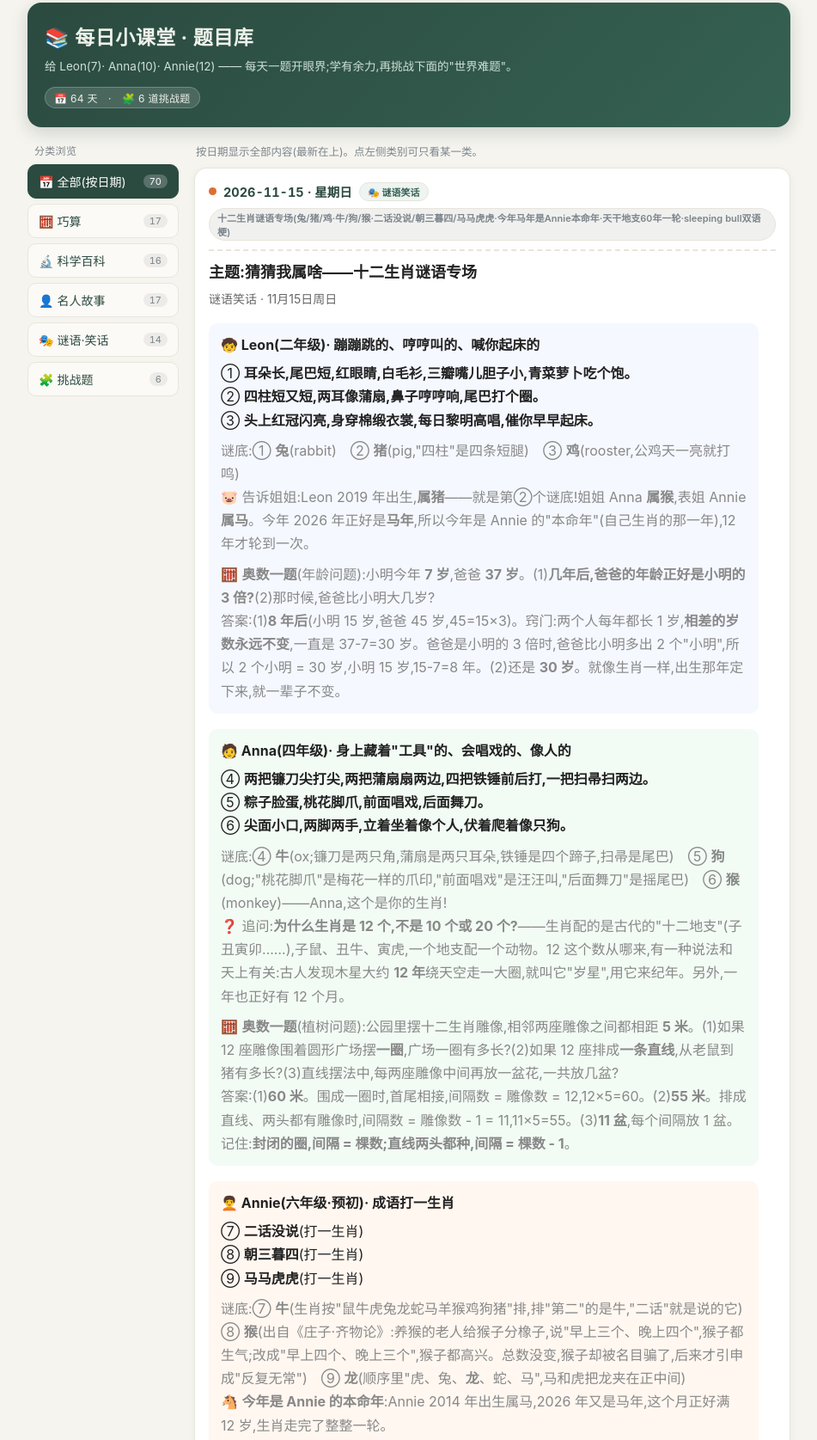
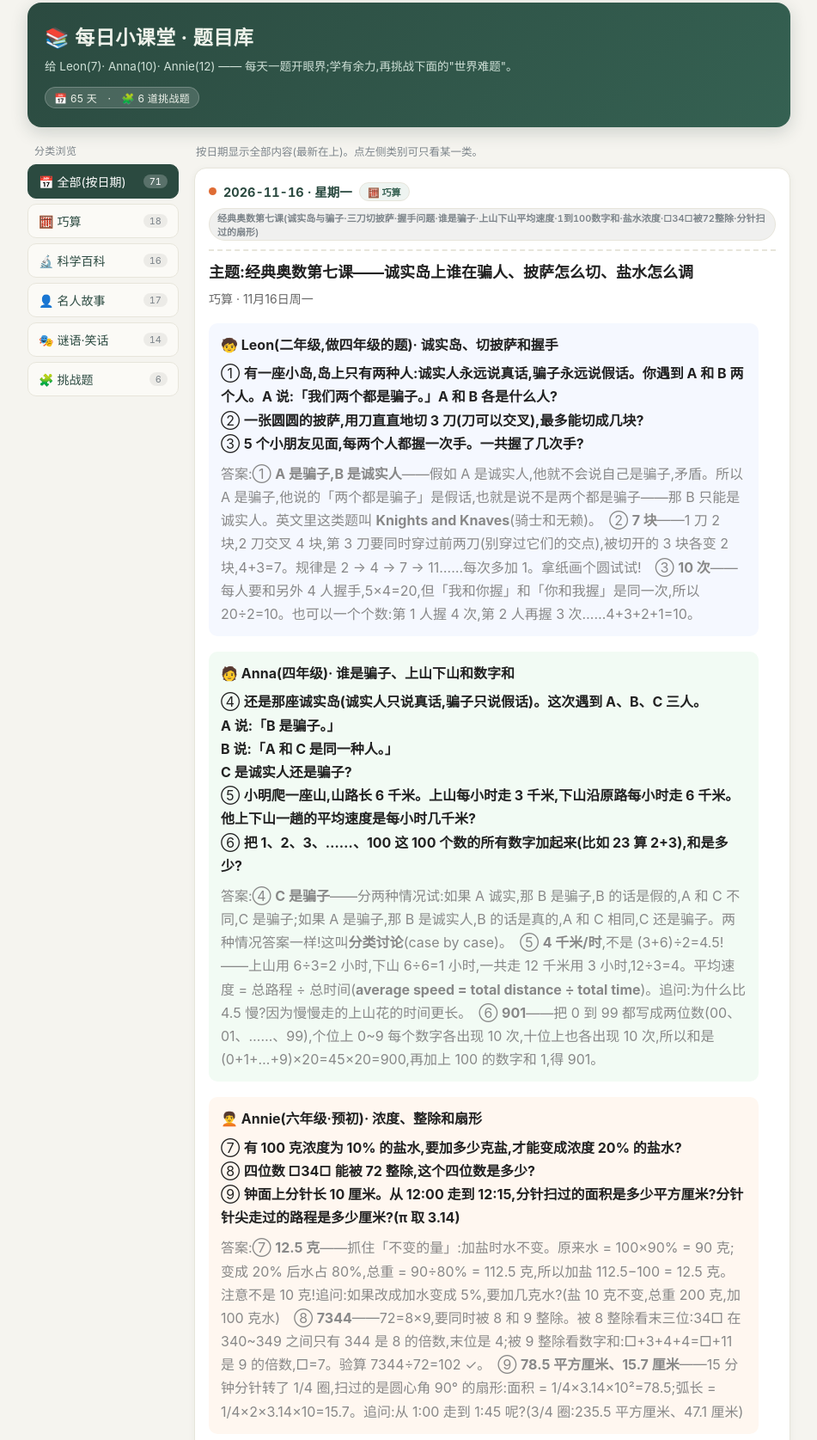
Before and after one commit to angran/daily-lesson, a plain HTML site: page index.html in a window 1280 px wide. Shown: the part 15-1690 px from the top of the page at 86% size, without its empty margins (164-1115 px from the left). Drawn offline with Linux system fonts and the light colour scheme.

Commit message:
Update 2026-11-16：index.html

```diff
--- a/index.html
+++ b/index.html
@@ -53,7 +53,30 @@ a:focus-visible,button:focus-visible{outline:2px solid var(--accent);outline-off
   .side button{width:auto;flex:1 1 auto}
 }
 @media (prefers-reduced-motion:reduce){html{scroll-behavior:auto}}
-</style></head><body><div class="wrap"><div class="masthead"><h1>📚 每日小课堂 · 题目库</h1><p>给 Leon(7)· Anna(10)· Annie(12) —— 每天一题开眼界;学有余力,再挑战下面的"世界难题"。</p><span class="count">📅 64 天　·　🧩 6 道挑战题</span></div><div class="layout"><aside class="side"><div class="sTitle">分类浏览</div><button class="on" data-filter="all">📅 全部(按日期)<span class="n">70</span></button><button data-filter="巧算">🧮 巧算<span class="n">17</span></button><button data-filter="科学百科">🔬 科学百科<span class="n">16</span></button><button data-filter="名人故事">👤 名人故事<span class="n">17</span></button><button data-filter="谜语笑话">🎭 谜语·笑话<span class="n">14</span></button><button data-filter="挑战题">🧩 挑战题<span class="n">6</span></button></aside><main class="main"><div class="viewhint" id="viewhint">按日期显示全部内容(最新在上)。点左侧类别可只看某一类。</div><div class="card" data-cat="谜语笑话"><div class="chead"><span class="dot"></span><span>2026-11-15 · 星期日</span><span class="tag">🎭 谜语笑话</span><span class="tag note">十二生肖谜语专场(兔/猪/鸡·牛/狗/猴·二话没说/朝三暮四/马马虎虎·今年马年是Annie本命年·天干地支60年一轮·sleeping bull双语梗)</span></div><div style="font-family:-apple-system,'PingFang SC','Microsoft YaHei',sans-serif;font-size:16px;line-height:1.7;color:#222;max-width:640px">
+</style></head><body><div class="wrap"><div class="masthead"><h1>📚 每日小课堂 · 题目库</h1><p>给 Leon(7)· Anna(10)· Annie(12) —— 每天一题开眼界;学有余力,再挑战下面的"世界难题"。</p><span class="count">📅 65 天　·　🧩 6 道挑战题</span></div><div class="layout"><aside class="side"><div class="sTitle">分类浏览</div><button class="on" data-filter="all">📅 全部(按日期)<span class="n">71</span></button><button data-filter="巧算">🧮 巧算<span class="n">18</span></button><button data-filter="科学百科">🔬 科学百科<span class="n">16</span></button><button data-filter="名人故事">👤 名人故事<span class="n">17</span></button><button data-filter="谜语笑话">🎭 谜语·笑话<span class="n">14</span></button><button data-filter="挑战题">🧩 挑战题<span class="n">6</span></button></aside><main class="main"><div class="viewhint" id="viewhint">按日期显示全部内容(最新在上)。点左侧类别可只看某一类。</div><div class="card" data-cat="巧算"><div class="chead"><span class="dot"></span><span>2026-11-16 · 星期一</span><span class="tag">🧮 巧算</span><span class="tag note">经典奥数第七课(诚实岛与骗子·三刀切披萨·握手问题·谁是骗子·上山下山平均速度·1到100数字和·盐水浓度·□34□被72整除·分针扫过的扇形)</span></div><div style="font-family:-apple-system,'PingFang SC','Microsoft YaHei',sans-serif;font-size:16px;line-height:1.7;color:#222;max-width:640px">
+<p style="font-size:18px;font-weight:700;margin:0 0 4px">主题:经典奥数第七课——诚实岛上谁在骗人、披萨怎么切、盐水怎么调</p>
+<p style="margin:0 0 16px;color:#666;font-size:14px">巧算 · 11月16日周一</p>
+
+<div style="margin:0 0 18px;padding:12px 14px;background:#f5f8ff;border-radius:10px">
+<p style="margin:0 0 6px;font-weight:700">🧒 Leon(二年级,做四年级的题)· 诚实岛、切披萨和握手</p>
+<p style="margin:0 0 8px">① <b>有一座小岛,岛上只有两种人:诚实人永远说真话,骗子永远说假话。你遇到 A 和 B 两个人。A 说:「我们两个都是骗子。」A 和 B 各是什么人?</b><br>② <b>一张圆圆的披萨,用刀直直地切 3 刀(刀可以交叉),最多能切成几块?</b><br>③ <b>5 个小朋友见面,每两个人都握一次手。一共握了几次手?</b></p>
+<p style="margin:0;color:#888">答案:① <b>A 是骗子,B 是诚实人</b>——假如 A 是诚实人,他就不会说自己是骗子,矛盾。所以 A 是骗子,他说的「两个都是骗子」是假话,也就是说不是两个都是骗子——那 B 只能是诚实人。英文里这类题叫 <b>Knights and Knaves</b>(骑士和无赖)。　② <b>7 块</b>——1 刀 2 块,2 刀交叉 4 块,第 3 刀要同时穿过前两刀(别穿过它们的交点),被切开的 3 块各变 2 块,4+3=7。规律是 2 → 4 → 7 → 11……每次多加 1。拿纸画个圆试试!　③ <b>10 次</b>——每人要和另外 4 人握手,5×4=20,但「我和你握」和「你和我握」是同一次,所以 20÷2=10。也可以一个个数:第 1 人握 4 次,第 2 人再握 3 次……4+3+2+1=10。</p>
+</div>
+
+<div style="margin:0 0 18px;padding:12px 14px;background:#f2fbf4;border-radius:10px">
+<p style="margin:0 0 6px;font-weight:700">🧑 Anna(四年级)· 谁是骗子、上山下山和数字和</p>
+<p style="margin:0 0 8px">④ <b>还是那座诚实岛(诚实人只说真话,骗子只说假话)。这次遇到 A、B、C 三人。<br>A 说:「B 是骗子。」<br>B 说:「A 和 C 是同一种人。」<br>C 是诚实人还是骗子?</b><br>⑤ <b>小明爬一座山,山路长 6 千米。上山每小时走 3 千米,下山沿原路每小时走 6 千米。他上下山一趟的平均速度是每小时几千米?</b><br>⑥ <b>把 1、2、3、……、100 这 100 个数的所有数字加起来(比如 23 算 2+3),和是多少?</b></p>
+<p style="margin:0;color:#888">答案:④ <b>C 是骗子</b>——分两种情况试:如果 A 诚实,那 B 是骗子,B 的话是假的,A 和 C 不同,C 是骗子;如果 A 是骗子,那 B 是诚实人,B 的话是真的,A 和 C 相同,C 还是骗子。两种情况答案一样!这叫<b>分类讨论</b>(case by case)。　⑤ <b>4 千米/时</b>,不是 (3+6)÷2=4.5!——上山用 6÷3=2 小时,下山 6÷6=1 小时,一共走 12 千米用 3 小时,12÷3=4。平均速度 = 总路程 ÷ 总时间(<b>average speed = total distance ÷ total time</b>)。追问:为什么比 4.5 慢?因为慢慢走的上山花的时间更长。　⑥ <b>901</b>——把 0 到 99 都写成两位数(00、01、……、99),个位上 0~9 每个数字各出现 10 次,十位上也各出现 10 次,所以和是 (0+1+…+9)×20=45×20=900,再加上 100 的数字和 1,得 901。</p>
+</div>
+
+<div style="margin:0 0 18px;padding:12px 14px;background:#fff7f0;border-radius:10px">
+<p style="margin:0 0 6px;font-weight:700">🧑‍🦱 Annie(六年级·预初)· 浓度、整除和扇形</p>
+<p style="margin:0 0 8px">⑦ <b>有 100 克浓度为 10% 的盐水,要加多少克盐,才能变成浓度 20% 的盐水?</b><br>⑧ <b>四位数 □34□ 能被 72 整除,这个四位数是多少?</b><br>⑨ <b>钟面上分针长 10 厘米。从 12:00 走到 12:15,分针扫过的面积是多少平方厘米?分针针尖走过的路程是多少厘米?(π 取 3.14)</b></p>
+<p style="margin:0;color:#888">答案:⑦ <b>12.5 克</b>——抓住「不变的量」:加盐时水不变。原来水 = 100×90% = 90 克;变成 20% 后水占 80%,总重 = 90÷80% = 112.5 克,所以加盐 112.5−100 = 12.5 克。注意不是 10 克!追问:如果改成加水变成 5%,要加几克水?(盐 10 克不变,总重 200 克,加 100 克水)　⑧ <b>7344</b>——72=8×9,要同时被 8 和 9 整除。被 8 整除看末三位:34□ 在 340~349 之间只有 344 是 8 的倍数,末位是 4;被 9 整除看数字和:□+3+4+4=□+11 是 9 的倍数,□=7。验算 7344÷72=102 ✓。　⑨ <b>78.5 平方厘米、15.7 厘米</b>——15 分钟分针转了 1/4 圈,扫过的是圆心角 90° 的扇形:面积 = 1/4×3.14×10²=78.5;弧长 = 1/4×2×3.14×10=15.7。追问:从 1:00 走到 1:45 呢?(3/4 圈:235.5 平方厘米、47.1 厘米)</p>
+</div>
+
+<p style="margin:0;padding:12px 14px;background:#fdf6e3;border-radius:10px">😄 <b>全家段子</b>(经典英文图形笑话,至少 2005 年就印在书里)—— 问:What did the triangle say to the circle?(三角形对圆说了什么?)　答:<b>You're pointless!</b>(你真是 pointless!)<br>笑点:pointless 字面是「没有尖角」——三角形有 3 个尖角,圆一个都没有;可这个词平时的意思是「没意义、白费劲」。三角形是在嘲笑圆。</p>
+</div></div><div class="card" data-cat="谜语笑话"><div class="chead"><span class="dot"></span><span>2026-11-15 · 星期日</span><span class="tag">🎭 谜语笑话</span><span class="tag note">十二生肖谜语专场(兔/猪/鸡·牛/狗/猴·二话没说/朝三暮四/马马虎虎·今年马年是Annie本命年·天干地支60年一轮·sleeping bull双语梗)</span></div><div style="font-family:-apple-system,'PingFang SC','Microsoft YaHei',sans-serif;font-size:16px;line-height:1.7;color:#222;max-width:640px">
 <p style="font-size:18px;font-weight:700;margin:0 0 4px">主题:猜猜我属啥——十二生肖谜语专场</p>
 <p style="margin:0 0 16px;color:#666;font-size:14px">谜语笑话 · 11月15日周日</p>
 
```
